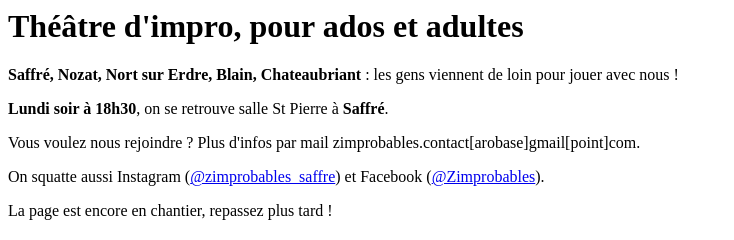
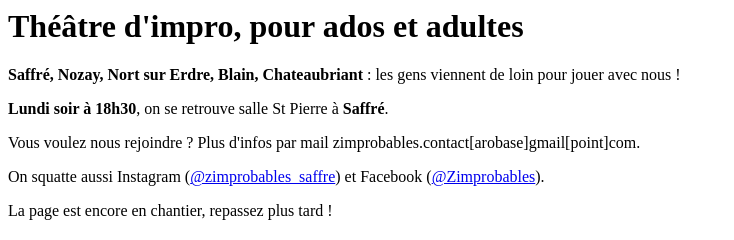
Before and after one commit to zimprobables-saffre/pages-initiale, a plain HTML site: page index.html in a window 1280 px wide. Shown: the full height of the page, 0-734 px from the left. Drawn offline with Linux system fonts and the light colour scheme.

Commit message:
Update index.html

```diff
--- a/index.html
+++ b/index.html
@@ -7,7 +7,7 @@
   <body>
     <h1>Théâtre d'impro, pour ados et adultes</h1>
     <p>
-      <strong>Saffré, Nozat, Nort sur Erdre, Blain, Chateaubriant</strong> : les gens viennent de loin pour jouer avec nous !
+      <strong>Saffré, Nozay, Nort sur Erdre, Blain, Chateaubriant</strong> : les gens viennent de loin pour jouer avec nous !
     </p>
 
     <p>
```
